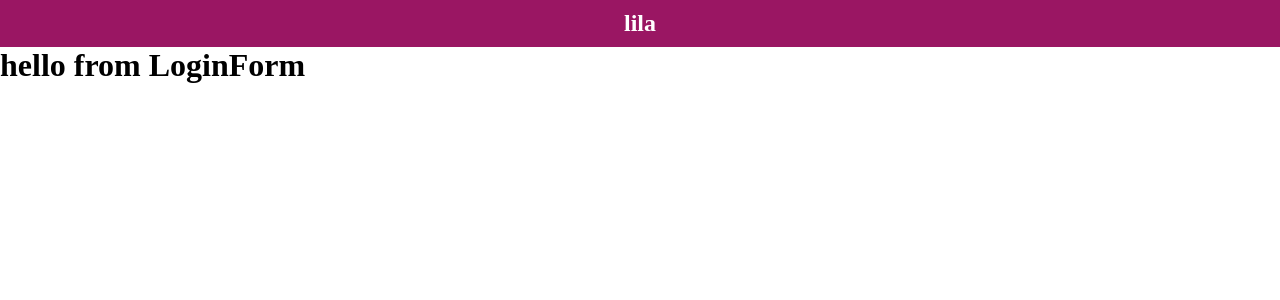
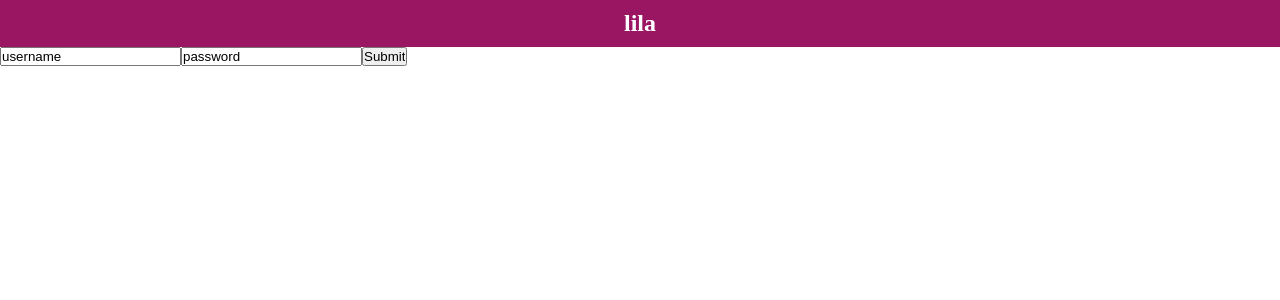
Before and after one commit to beiweitemderbeste/lila-app, a Next.js app: page /login in a window 1280 px wide. Shown: the top 300 px of the page. Built offline with nearby package versions, Linux system fonts and the light colour scheme.

Commit message:
adding react hook form + types

```diff
--- a/app/components/LoginForm.tsx
+++ b/app/components/LoginForm.tsx
@@ -1,7 +1,28 @@
+"use client";
+
+import { useForm, SubmitHandler } from "react-hook-form";
+import LoginFormInput from "../interfaces/LoginFormInput";
+
 const LoginForm = () => {
+  const {
+    register,
+    handleSubmit,
+    formState: { errors },
+  } = useForm<LoginFormInput>();
+
+  const onSubmit = (data: any) => console.log(data);
+
   return (
-    <h1>hello from LoginForm</h1>
-  )
-}
+    <form onSubmit={handleSubmit(onSubmit)}>
+      <input defaultValue="username" {...register("username", { required: true })} />
+      {errors.password && <span>This field is required</span>}
+
+      <input defaultValue="password" {...register("password", { required: true })} />
+      {errors.password && <span>This field is required</span>}
+
+      <input type="submit" />
+    </form>
+  );
+};
 
 export default LoginForm;
--- /dev/null
+++ b/app/interfaces/LoginFormInput.ts
@@ -0,0 +1,6 @@
+interface LoginFormInput {
+  username: string;
+  password: string;
+}
+
+export default LoginFormInput;
--- a/app/interfaces/LoginPage.ts
+++ /dev/null
@@ -1,6 +0,0 @@
-interface FormData {
-  username: string;
-  password: string;
-}
-
-export default FormData;
```
